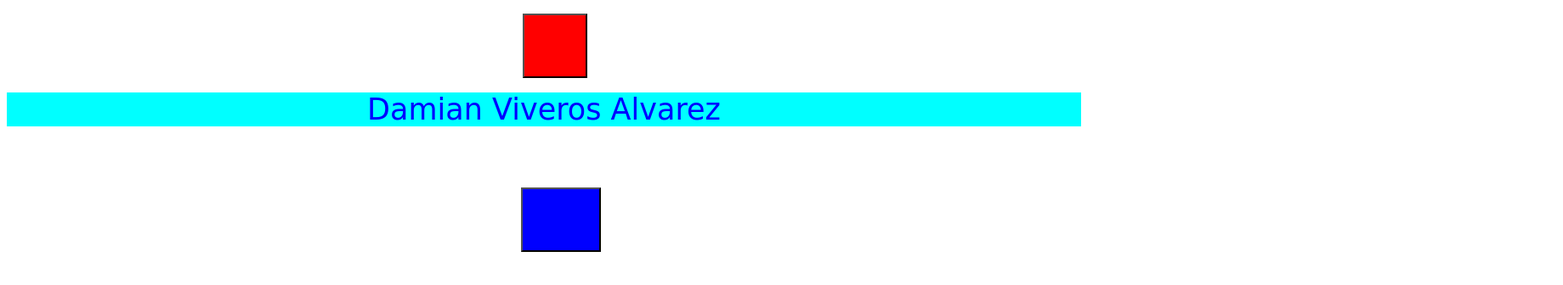
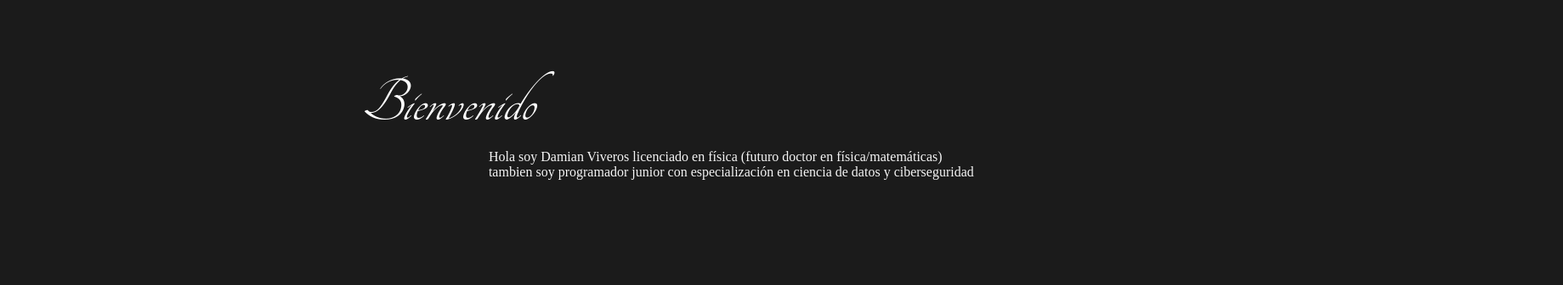
Before and after one commit to Damianviveros/Damianviveros.github.io, a plain HTML site: page index.html in a window 1280 px wide. Shown: the whole page at 85% size, 1839 px wide, since content can reach past the window. Drawn offline with Linux system fonts and the light colour scheme; files that its build step writes are made by us from their sources.

Commit message:
cambio de fuente

```diff
--- a/css/index.css
+++ b/css/index.css
@@ -1,25 +1,25 @@
-#container{
-color:black;
-text-align: center;
-font-size: 35px;
-font-family: cursive;
-background-color: aqua;
+*{
+    background-color: rgb(27, 27, 27);
 }
-#primero{
-background-color: rgb(255, 0, 0);
-height: 2cm;
-width: 2cm;
-position: relative;
-left: 15cm;
+@font-face {
+    font-family: tangerine;
+    src: url(/fonts/Tangerine-Regular.ttf);
 }
-header{
-    color: blue;
+#cabeza{
+    font-size: 2cm;
+    position: relative;
+    top: 2cm;
+    text-align: center;
+    right: 3cm;
+    font-style: italic;
+    color: rgb(255, 255, 255);
+    font-family:tangerine ;
 }
-#segundo{
-    background-color: blue;
-    height: 2cm;
-    width: 2.5cm;
+#introduccion{
+    font-size: medium;
+    text-align: justify;
     position: relative;
-    left: 16cm;
-    top: 1cm;
+    top: 2cm;left:15cm;
+    color:whitesmoke;
+    display: block;
 }
--- a/index.html
+++ b/index.html
@@ -1,19 +1,16 @@
 <!DOCTYPE html>
 <html lang="en">
-    <link rel="stylesheet" href="/prueba-1/css/index.css">
-    <script src="/prueba-1/javascript/prueba.js"></script>
 <head>
+    <link rel="stylesheet" href="/css/index.css">
     <meta charset="UTF-8">
-    <meta http-equiv="X-UA-Compatible" content="IE=edge">
     <meta name="viewport" content="width=device-width, initial-scale=1.0">
-    <title>index</title>
+    <title>Welcome</title>
 </head>
-<head>
-    <figure class="figura"><button onclick="saludo()" id="primero"></button></figure>
-    <div id="container">
-        <header>Damian Viveros Alvarez</header>
-		<figure id="hello"></figure>
-    </div>
-    <button onclick="hola()" id="segundo" ></button>
-</head>
-</html
+<body>
+    <header id="cabeza">Bienvenido</header>
+    <p id="introduccion">Hola soy Damian Viveros licenciado en física (futuro doctor en física/matemáticas) <br>
+                tambien soy programador junior con especialización en ciencia de datos y ciberseguridad
+    </p>
+    <figure></figure>
+</body>
+</html>
```
Also changed, not shown: fonts/OFL.txt (added), fonts/Tangerine-Bold.ttf (added), fonts/Tangerine-Regular.ttf (added).
